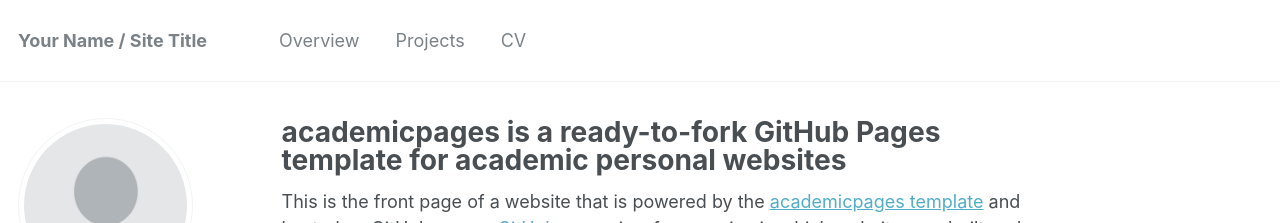
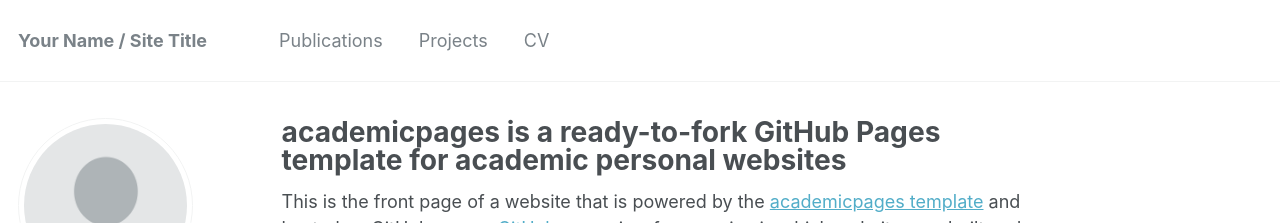
Before and after one commit to moeb8001/moeb8001.github.io, a Jekyll site: the page built from _pages/about.md, in a window 1280 px wide and 900 px high. Shown: the top 223 px of the window. Built offline with Jekyll 4.4.1, drawn with Linux system fonts in a browser that asks for light colours; some web fonts are replaced.

Commit message:
Update navigation.yml

```diff
--- a/_data/navigation.yml
+++ b/_data/navigation.yml
@@ -1,6 +1,6 @@
 # main links links
 main:
-  - title: "Overview"
+  - title: "Publications"
     url: /publications/
 
   # - title: "Talks"
```
